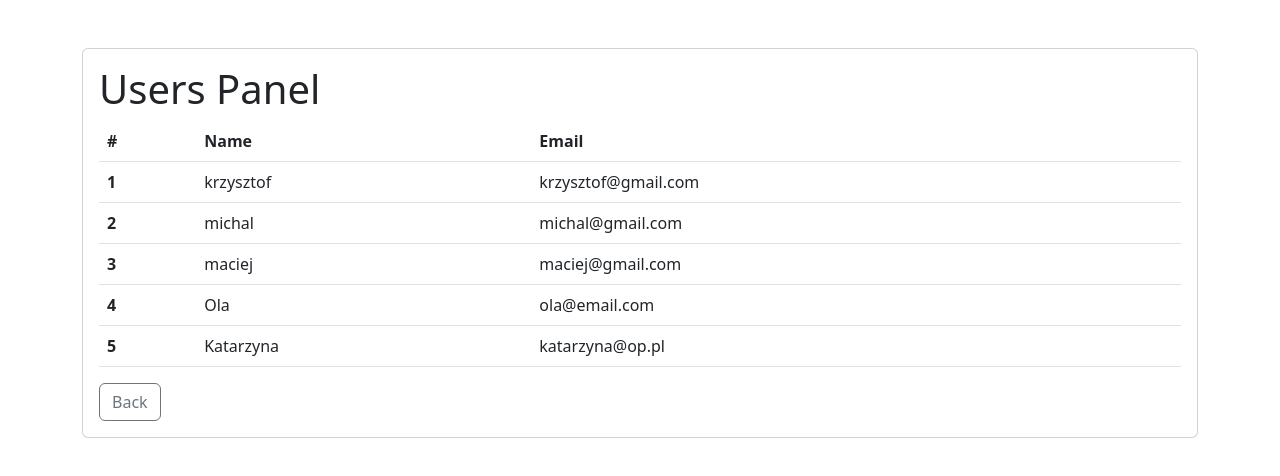
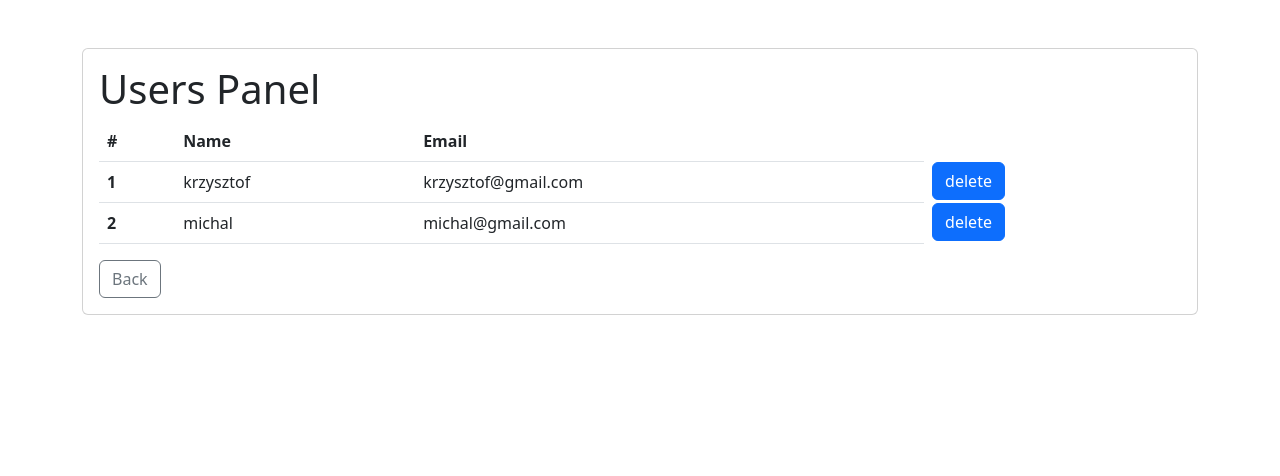
Before and after one commit to macpli/user-manager-ng, an Angular app: page /users in a window 1280 px wide. Shown: the top 476 px of the page. Built offline with nearby package versions, Linux system fonts and the light colour scheme; data requests are answered from the project's data file.

Commit message:
Add: user delete functionality

```diff
--- a/db.json
+++ b/db.json
@@ -9,21 +9,6 @@
       "id": 2,
       "name": "michal",
       "email": "michal@gmail.com"
-    },
-    {
-      "id": 3,
-      "name": "maciej",
-      "email": "maciej@gmail.com"
-    },
-    {
-      "name": "Ola",
-      "email": "ola@email.com",
-      "id": 4
-    },
-    {
-      "name": "Katarzyna",
-      "email": "katarzyna@op.pl",
-      "id": 5
     }
   ]
 }
--- a/src/app/app.module.ts
+++ b/src/app/app.module.ts
@@ -11,6 +11,7 @@ import { UsersPanelComponent } from './components/users-panel/users-panel.compon
 import { RouterModule } from '@angular/router';
 import { AddUserComponent } from './components/add-user/add-user.component';
 import { HeaderComponent } from './components/header/header.component';
+import { DeleteUserComponent } from './components/delete-user/delete-user.component';
 
 @NgModule({
   declarations: [
@@ -19,6 +20,7 @@ import { HeaderComponent } from './components/header/header.component';
     UsersPanelComponent,
     AddUserComponent,
     HeaderComponent,
+    DeleteUserComponent,
   ],
   imports: [
     BrowserModule,
--- /dev/null
+++ b/src/app/components/delete-user/delete-user.component.html
@@ -0,0 +1 @@
+<button (click)="onDelete(user)" class="btn btn-primary">delete</button>
--- /dev/null
+++ b/src/app/components/delete-user/delete-user.component.ts
@@ -0,0 +1,24 @@
+import { Component, EventEmitter, Input, OnInit, Output } from '@angular/core';
+import { User } from 'User';
+
+@Component({
+  selector: 'app-delete-user',
+  templateUrl: './delete-user.component.html',
+  styleUrls: ['./delete-user.component.css']
+})
+export class DeleteUserComponent implements OnInit {
+  @Input() user!: User;
+
+  @Output() onDeleteUser: EventEmitter<User> = new EventEmitter();
+
+  constructor() { }
+
+  ngOnInit(): void {
+
+  }
+
+  onDelete(user: any){
+    this.onDeleteUser.emit(user)
+  }
+
+}
--- a/src/app/components/users-panel/users-panel.component.html
+++ b/src/app/components/users-panel/users-panel.component.html
@@ -16,6 +16,7 @@
             <th scope="row">{{user.id}}</th>
             <td>{{user.name}}</td>
             <td>{{user.email}}</td>
+            <app-delete-user (onDeleteUser) = "deleteUser(user)"></app-delete-user>
           </tr>
 
         </tbody>
--- a/src/app/components/users-panel/users-panel.component.ts
+++ b/src/app/components/users-panel/users-panel.component.ts
@@ -18,6 +18,12 @@ export class UsersPanelComponent implements OnInit  {
     this.userService.getUser().subscribe((users) => this.users = users);
   }
 
+  deleteUser(user: User){
+    this.userService.deleteUser(user).
+    subscribe(
+      () => this.users = this.users.filter(u => u.id !== user.id));
+  }
+
 
   clickButton(path: string){
     this.router.navigate([path])
```
Also changed, not shown: src/app/components/delete-user/delete-user.component.css (added).
